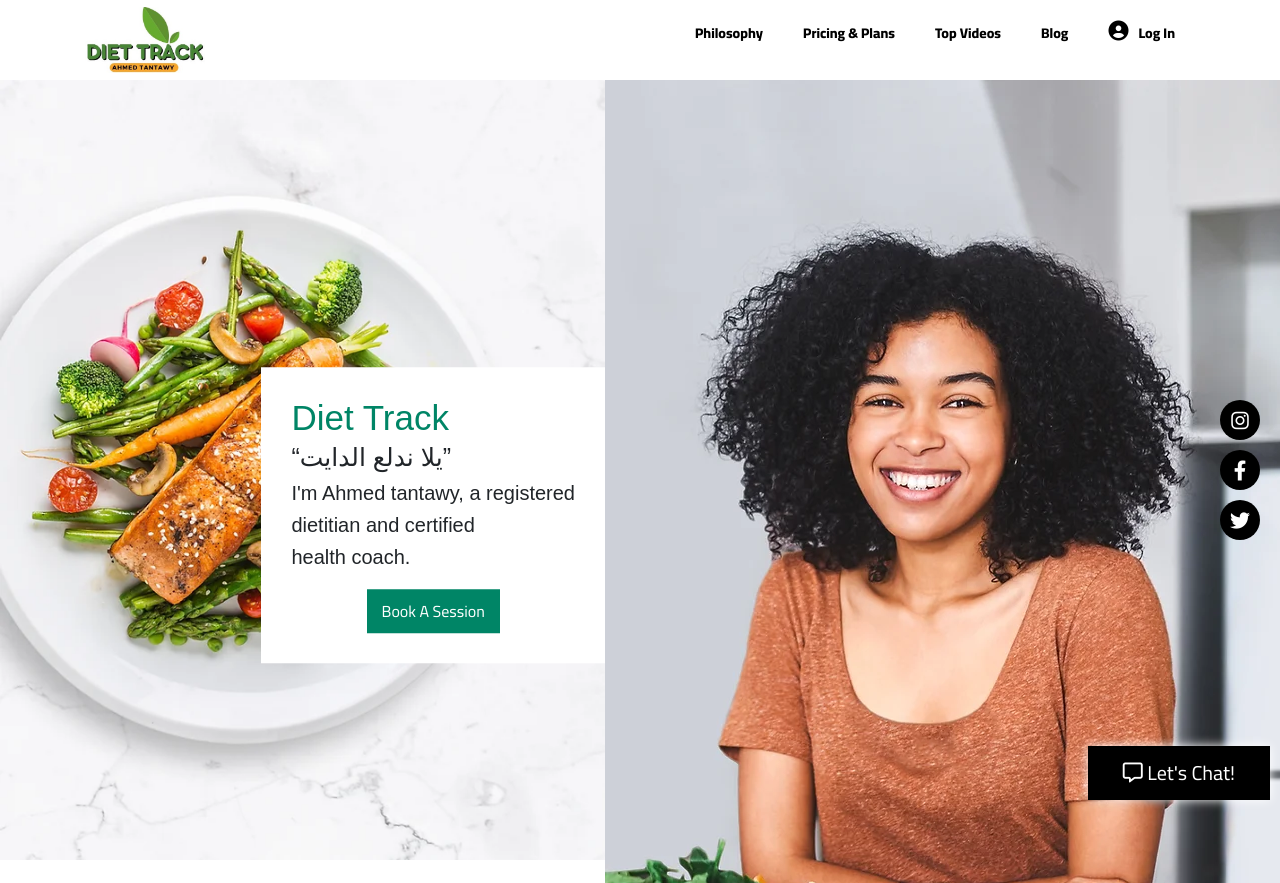
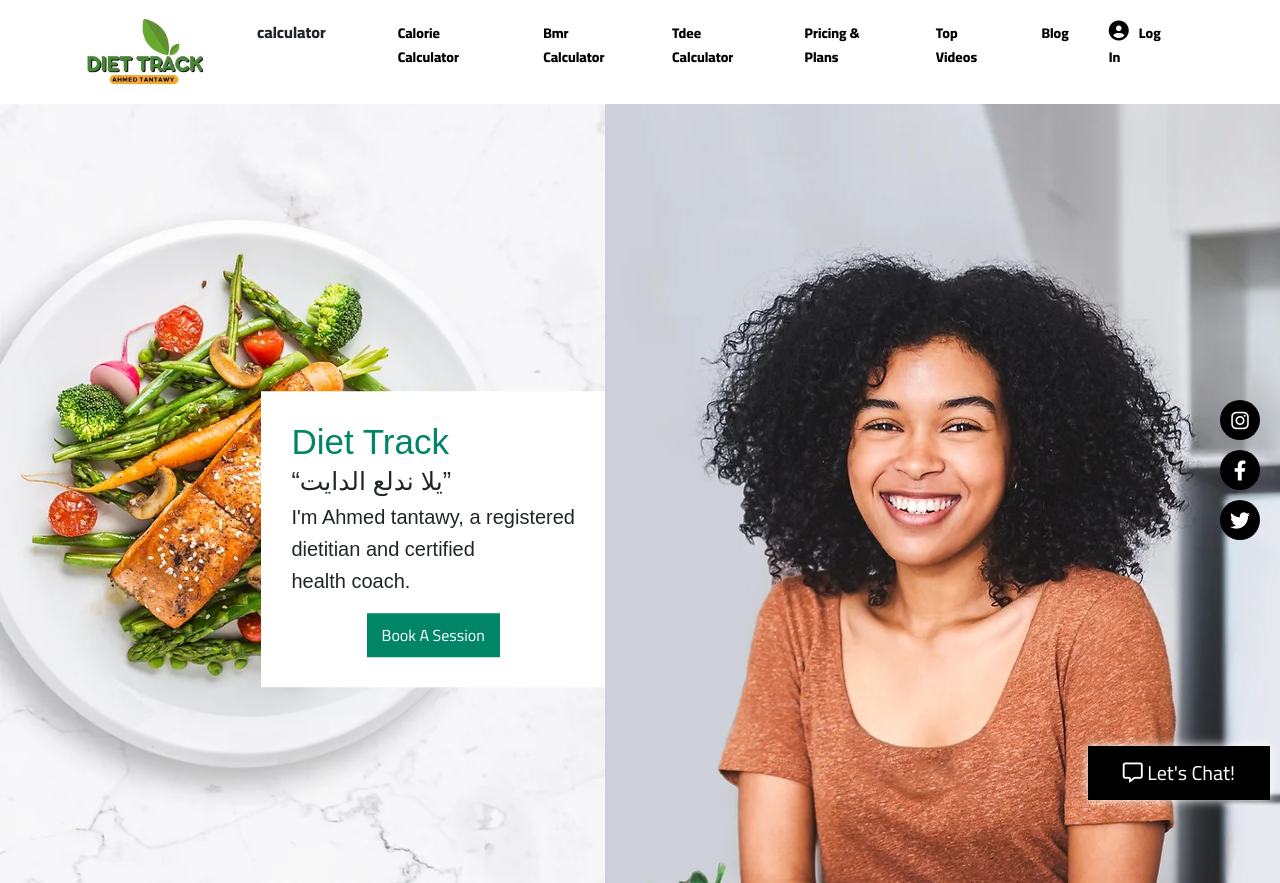
Before and after one commit to AhmedAbdoMadkour/healthy_project, a Django app: page / in a window 1280 px wide. Shown: the top 883 px of the page. Run offline with Django 4.2, Linux system fonts and the light colour scheme; data comes from the database, SQL or seed files in the repository; some libraries are stand-ins or nearby versions; some web fonts are replaced.

Commit message:
create link caliores

```diff
--- a/templates/base.html
+++ b/templates/base.html
@@ -49,7 +49,12 @@
             <nav>
                 <i class="fa-solid fa-bars links"></i>
                 <ul>
-                    <li><a href="philosophy.html">philosophy</a></li>
+                    <li class="link_calc">calculator</li>
+                    <ul class="calculator">
+                        <li><a href="calorie_calculator.html">calorie calculator</a></li>
+                        <li><a href="bmr_calculator.html">bmr calculator</a></li>
+                        <li><a href="tdee_calculator.html">tdee calculator</a></li>
+                    </ul>
                     <li><a href="{% url 'pricing' %}">pricing & plans</a></li>
                     <li><a href="{% url 'top_videos' %}">top videos</a></li>
                     <li><a href="{% url 'blog' %}">blog</a></li>
```
